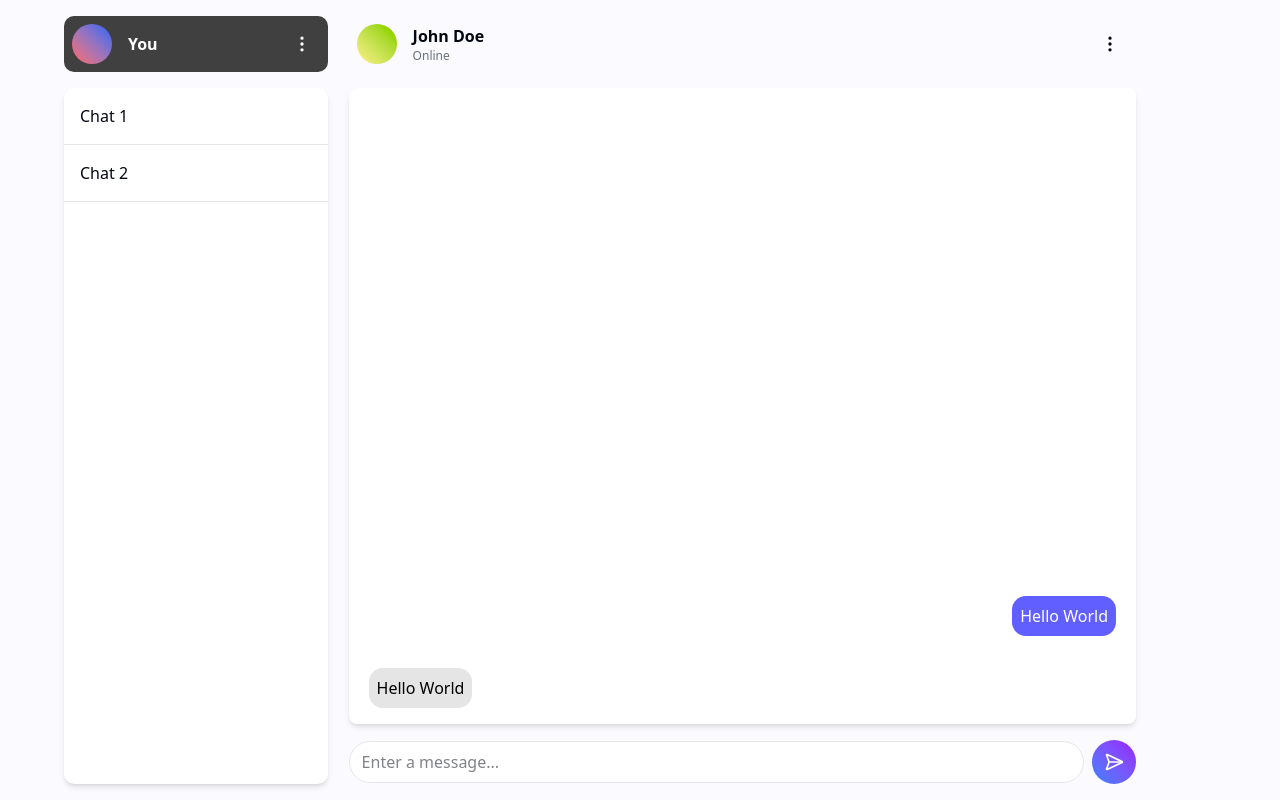
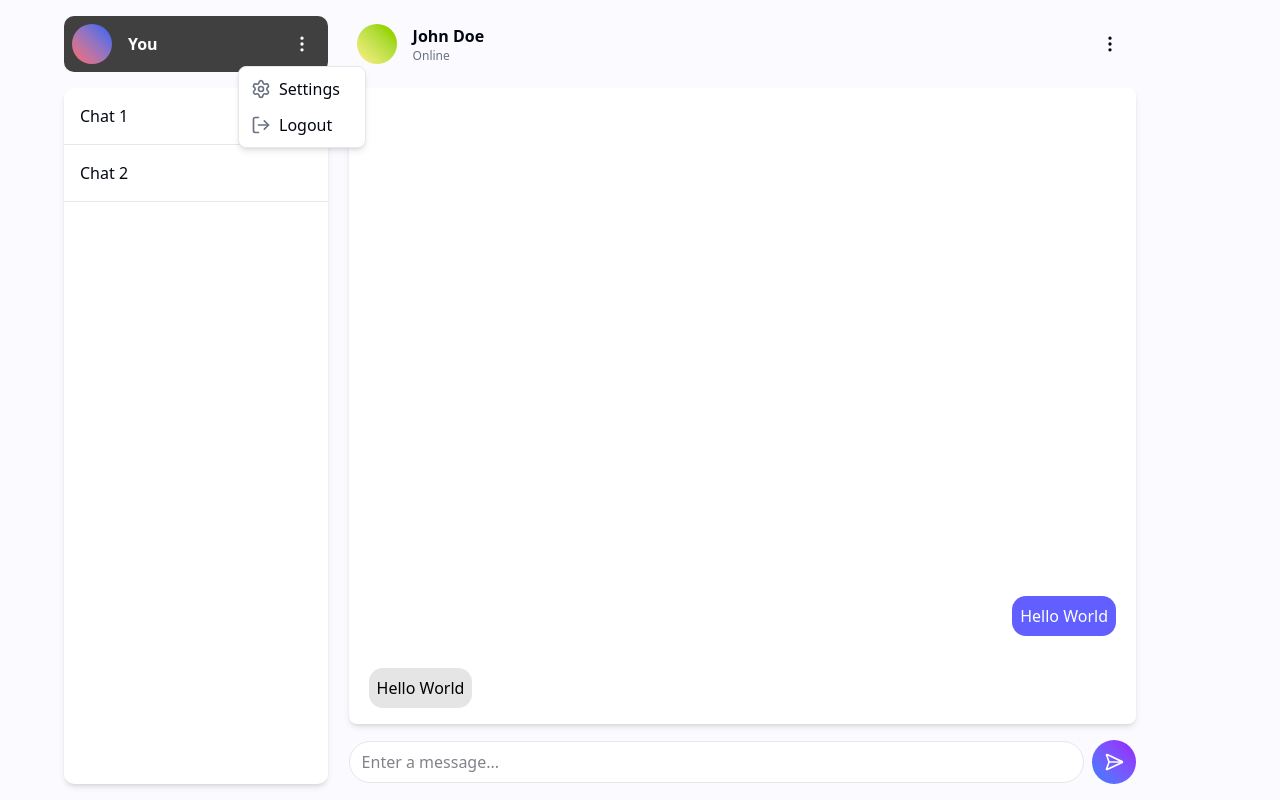
Before and after one commit to gstsdev/chat-app, a React (Vite) app: page / in a window 1280 px wide. Both pictures are taken after a click on the button 302 px from the left and 44 px from the top of the page. Built offline with nearby package versions, Linux system fonts and the light colour scheme.

Commit message:
feat: add dropdown menus
- add dropdown menu in ChatInfoHeader
- add dropdown menu in ChatSidebar

```diff
--- a/src/pages/chat/ChatInfoHeader.tsx
+++ b/src/pages/chat/ChatInfoHeader.tsx
@@ -1,4 +1,10 @@
-import { EllipsisVerticalIcon } from "lucide-react";
+import {
+  DropdownMenu,
+  DropdownMenuContent,
+  DropdownMenuItem,
+  DropdownMenuTrigger,
+} from "@/components/ui/dropdown-menu";
+import { BanIcon, EllipsisVerticalIcon } from "lucide-react";
 
 export default function ChatInfoHeader() {
   return (
@@ -9,9 +15,18 @@ export default function ChatInfoHeader() {
         <p className="text-xs text-gray-500">Online</p>
       </div>
       <div className="ml-auto">
-        <button className="cursor-pointer rounded-full p-2 hover:bg-black/5 transition-colors">
-          <EllipsisVerticalIcon className="size-5" />
-        </button>
+        <DropdownMenu>
+          <DropdownMenuTrigger className="cursor-pointer rounded-full p-2 hover:bg-black/5 transition-colors">
+            <EllipsisVerticalIcon className="size-5" />
+            <span className="sr-only">More</span>
+          </DropdownMenuTrigger>
+          <DropdownMenuContent>
+            <DropdownMenuItem variant="destructive" className="text-base">
+              <BanIcon className="size-5" />
+              Block
+            </DropdownMenuItem>
+          </DropdownMenuContent>
+        </DropdownMenu>
       </div>
     </div>
   );
--- a/src/pages/chat/ChatSidebar.tsx
+++ b/src/pages/chat/ChatSidebar.tsx
@@ -1,4 +1,10 @@
-import { EllipsisVerticalIcon } from "lucide-react";
+import {
+  DropdownMenu,
+  DropdownMenuContent,
+  DropdownMenuItem,
+  DropdownMenuTrigger,
+} from "@/components/ui/dropdown-menu";
+import { EllipsisVerticalIcon, LogOutIcon, SettingsIcon } from "lucide-react";
 
 export default function ChatSidebar() {
   return (
@@ -9,9 +15,21 @@ export default function ChatSidebar() {
           <h1 className="text-md font-semibold">You</h1>
         </div>
         <div className="ml-auto">
-          <button className="cursor-pointer rounded-full p-2 hover:bg-white/10 transition-colors">
-            <EllipsisVerticalIcon className="size-5" />
-          </button>
+          <DropdownMenu>
+            <DropdownMenuTrigger className="rounded-full p-2 hover:bg-white/10 transition-colors">
+              <EllipsisVerticalIcon className="size-5" />
+            </DropdownMenuTrigger>
+            <DropdownMenuContent>
+              <DropdownMenuItem className="text-base">
+                <SettingsIcon className="size-5" />
+                Settings
+              </DropdownMenuItem>
+              <DropdownMenuItem className="text-base">
+                <LogOutIcon className="size-5" />
+                Logout
+              </DropdownMenuItem>
+            </DropdownMenuContent>
+          </DropdownMenu>
         </div>
       </div>
       <div className="bg-white w-full flex-1 rounded-lg shadow-md overflow-hidden">
```
